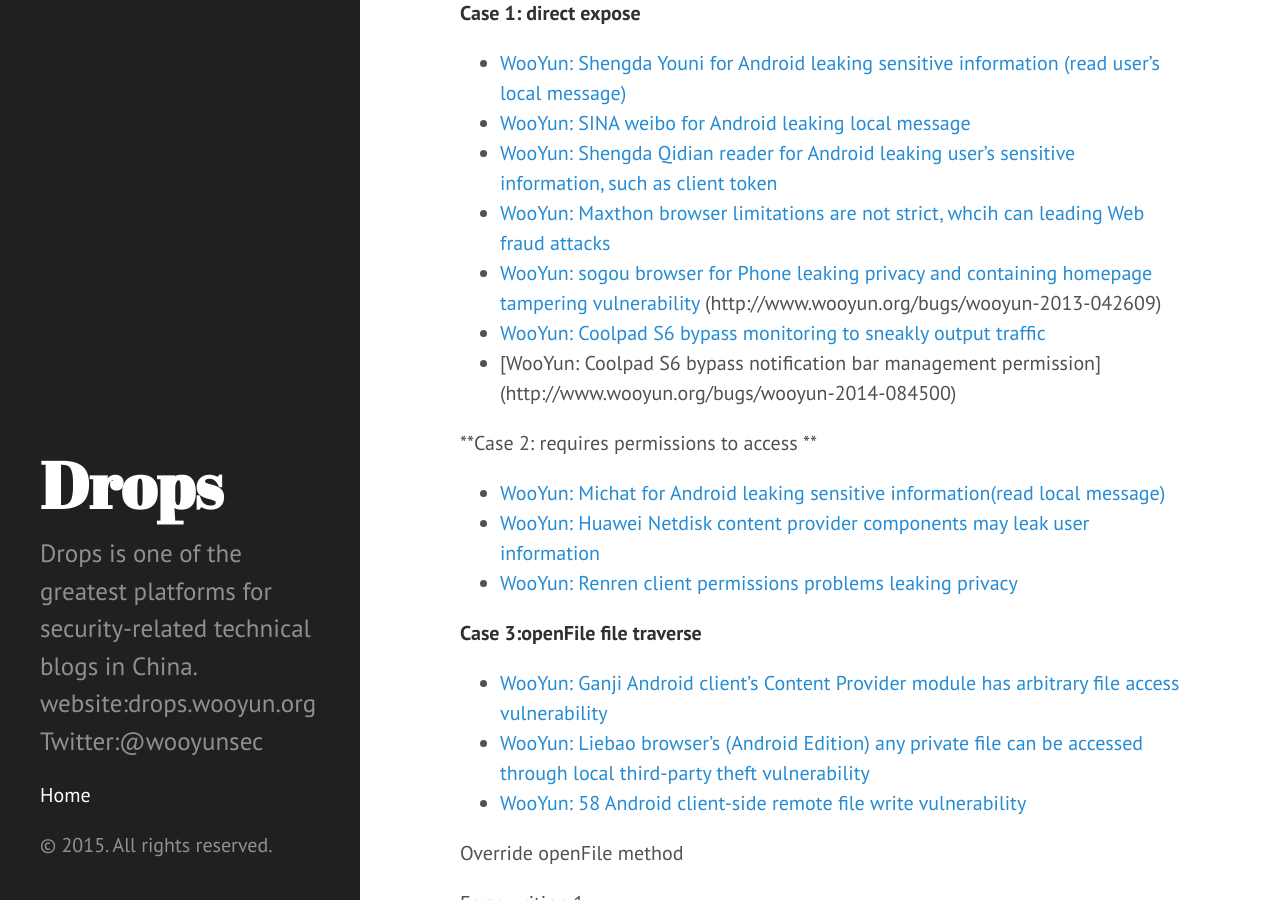
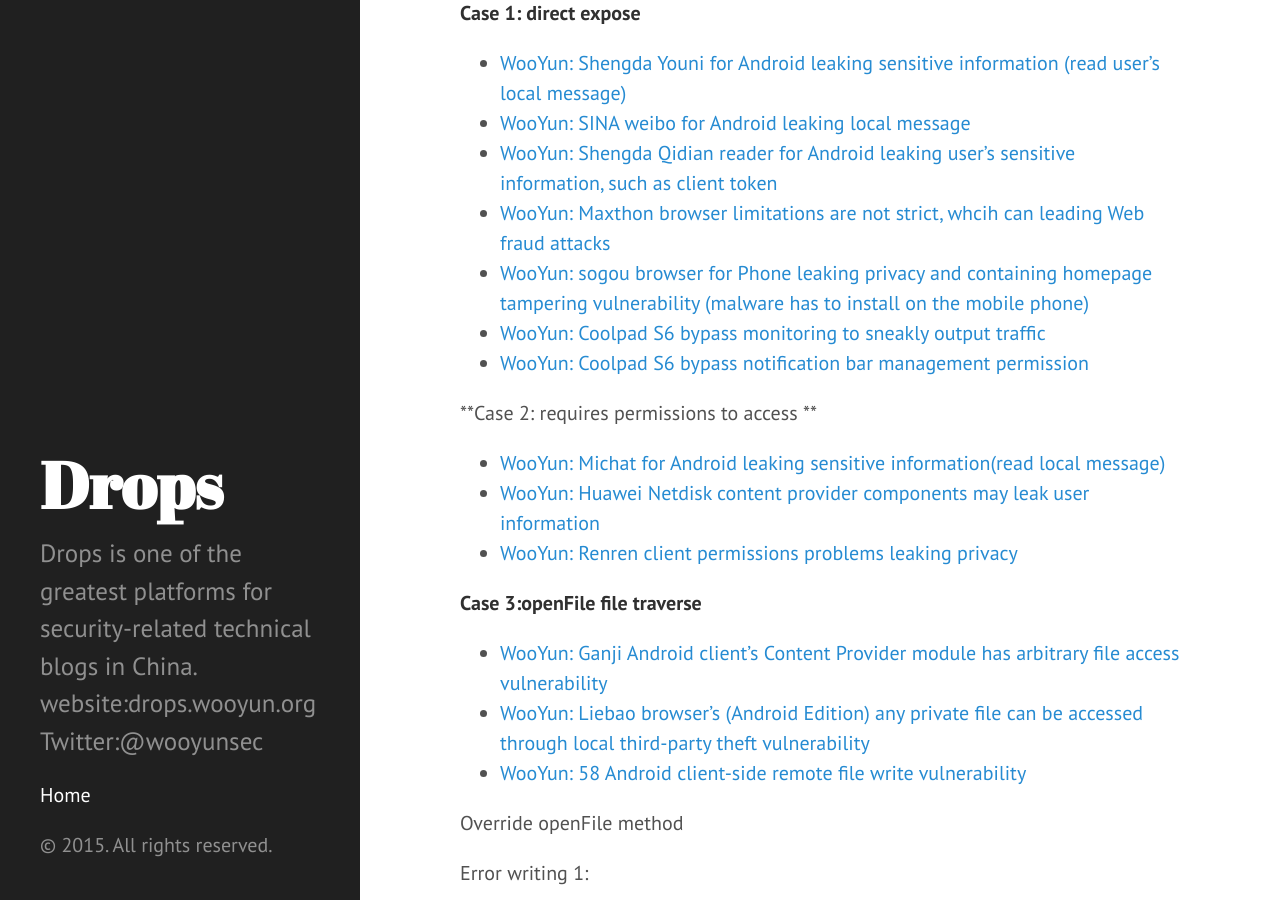
Before and after one commit to woolabs/woolabs.github.io, a Jekyll site: the page built from _posts/2015-07-01-android-content-provider-security.markdown, in a window 1280 px wide and 900 px high, scrolled down 7546 px. Built offline with Jekyll 4.4.1, drawn with Linux system fonts in a browser that asks for light colours; comment, search, counter and statistics services are not loaded.

Commit message:
Post update: Android Content Provider Security

```diff
--- a/_posts/2015-07-01-android-content-provider-security.markdown
+++ b/_posts/2015-07-01-android-content-provider-security.markdown
@@ -169,9 +169,9 @@ Personally, I think private、public、in-house are enough.
 * [WooYun: SINA weibo for Android leaking local message](http://www.wooyun.org/bugs/wooyun-2013-016854)
 * [WooYun: Shengda Qidian reader for Android leaking user's sensitive information, such as client token ](http://www.wooyun.org/bugs/wooyun-2013-021089)
 * [WooYun: Maxthon browser limitations are not strict, whcih can leading Web fraud attacks ](http://www.wooyun.org/bugs/wooyun-2013-039290)
-* [WooYun: sogou browser for Phone leaking privacy and containing homepage tampering vulnerability ](malware has to install on the mobile phone) (http://www.wooyun.org/bugs/wooyun-2013-042609)
+* [WooYun: sogou browser for Phone leaking privacy and containing homepage tampering vulnerability (malware has to install on the mobile phone)](http://www.wooyun.org/bugs/wooyun-2013-042609)
 * [WooYun: Coolpad S6 bypass monitoring to sneakly output traffic](http://www.wooyun.org/bugs/wooyun-2014-085432)
-* [WooYun: Coolpad S6 bypass notification bar management permission] (http://www.wooyun.org/bugs/wooyun-2014-084500)
+* [WooYun: Coolpad S6 bypass notification bar management permission](http://www.wooyun.org/bugs/wooyun-2014-084500)
 
 **Case 2: requires permissions to access **
 
```
